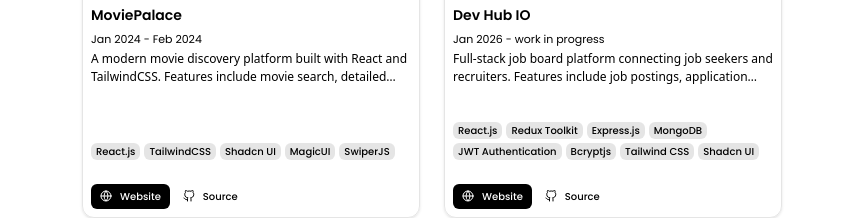
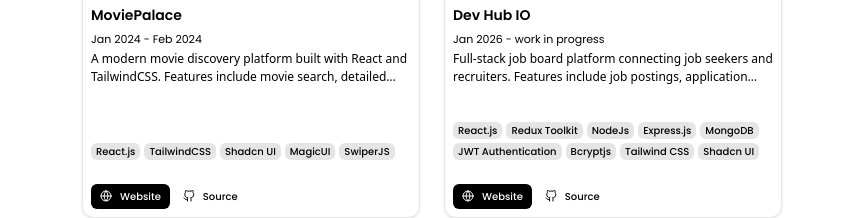
Before and after one commit to sameersheikh2/portfolio, a React (Vite) app: page / in a window 1280 px wide. Shown: the part 1560-1778 px from the top of the page, without its empty margins (208-1071 px from the left). Built offline with nearby package versions, Linux system fonts and the light colour scheme.

Commit message:
data modified

```diff
--- a/src/constant/data.js
+++ b/src/constant/data.js
@@ -52,6 +52,7 @@ export const projects = [
     technologies: [
       "React.js",
       "Redux Toolkit",
+      "NodeJs",
       "Express.js",
       "MongoDB",
       "JWT Authentication",
```
